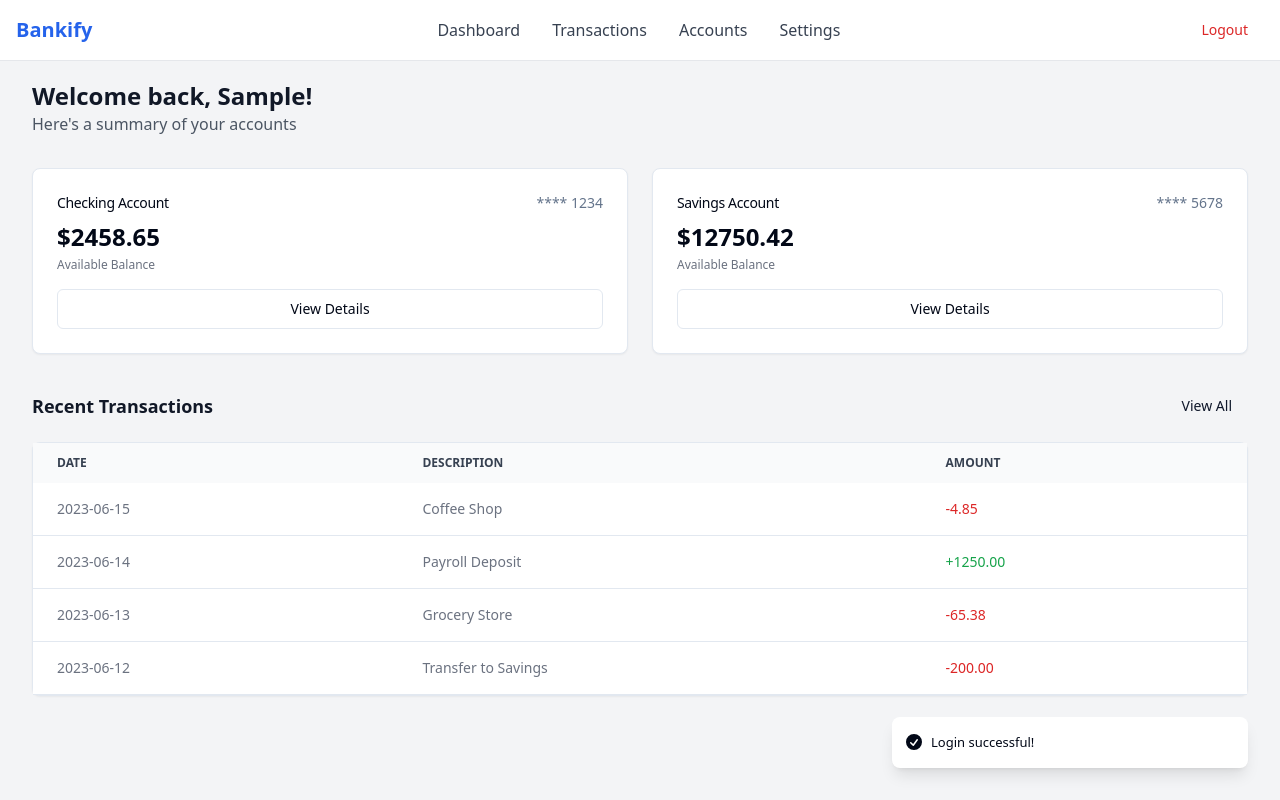
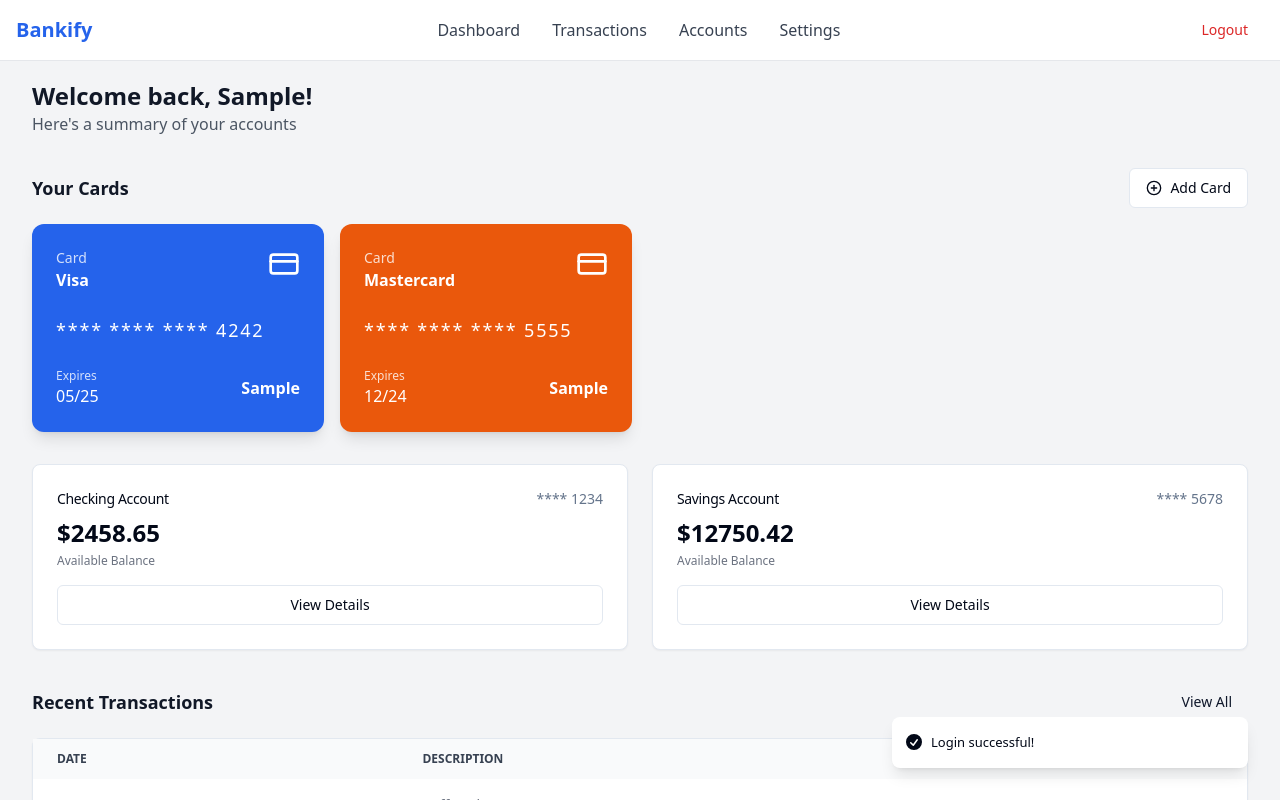
Before and after one commit to Sakshijazz/Konnekt-Frontend, a React (Vite) app: page /login in a window 1280 px wide. Both pictures are taken after typing "Sample", "Sample123" into the empty fields and a click on the button "Login". Shown: the top 800 px of the page. Built offline with nearby package versions, Linux system fonts and the light colour scheme.

Commit message:
Fix error in dashboard code
Resolves an error in the dashboard code to enable feature implementation and preview.

```diff
--- a/src/pages/Dashboard.tsx
+++ b/src/pages/Dashboard.tsx
@@ -4,11 +4,18 @@ import { useNavigate } from "react-router-dom";
 import DashboardNavbar from "@/components/DashboardNavbar";
 import { Card, CardContent, CardDescription, CardHeader, CardTitle } from "@/components/ui/card";
 import { Button } from "@/components/ui/button";
+import { PlusCircle, CreditCard } from "lucide-react";
 
 // Mock data for dashboard
 const accountsData = [
   { id: 1, type: "Checking", number: "**** 1234", balance: 2458.65 },
   { id: 2, type: "Savings", number: "**** 5678", balance: 12750.42 },
+];
+
+// Mock data for cards
+const cardsData = [
+  { id: 1, type: "Visa", number: "**** **** **** 4242", expiry: "05/25", color: "bg-blue-600" },
+  { id: 2, type: "Mastercard", number: "**** **** **** 5555", expiry: "12/24", color: "bg-orange-600" },
 ];
 
 const recentTransactions = [
@@ -20,12 +27,19 @@ const recentTransactions = [
 
 const Dashboard = () => {
   const navigate = useNavigate();
+  const [cards, setCards] = useState(cardsData);
 
   // Check if user is authenticated
   useEffect(() => {
     const isAuthenticated = localStorage.getItem("isAuthenticated");
     if (!isAuthenticated) {
       navigate("/login");
+    }
+
+    // Load cards from localStorage if available
+    const savedCards = localStorage.getItem("userCards");
+    if (savedCards) {
+      setCards(JSON.parse(savedCards));
     }
   }, [navigate]);
 
@@ -42,6 +56,64 @@ const Dashboard = () => {
         <div className="mb-8">
           <h1 className="text-2xl font-bold text-gray-900">Welcome back, {username}!</h1>
           <p className="text-gray-600">Here's a summary of your accounts</p>
+        </div>
+
+        {/* Cards section */}
+        <div className="mb-8">
+          <div className="flex items-center justify-between mb-4">
+            <h2 className="text-lg font-semibold text-gray-900">Your Cards</h2>
+            <Button
+              variant="outline"
+              className="flex items-center gap-2"
+              onClick={() => navigate("/add-card")}
+            >
+              <PlusCircle size={16} />
+              Add Card
+            </Button>
+          </div>
+
+          <div className="grid gap-4 grid-cols-1 md:grid-cols-2 lg:grid-cols-3 xl:grid-cols-4">
+            {cards.map((card) => (
+              <div
+                key={card.id}
+                className={`${card.color} rounded-xl p-6 text-white shadow-lg transform transition-transform hover:scale-105`}
+              >
+                <div className="flex justify-between items-start mb-6">
+                  <div>
+                    <p className="text-sm opacity-80">Card</p>
+                    <p className="font-bold">{card.type}</p>
+                  </div>
+                  <CreditCard className="h-8 w-8" />
+                </div>
+                <div className="mb-6">
+                  <p className="text-lg tracking-widest">{card.number}</p>
+                </div>
+                <div className="flex justify-between items-center">
+                  <div>
+                    <p className="text-xs opacity-80">Expires</p>
+                    <p>{card.expiry}</p>
+                  </div>
+                  <div>
+                    <p className="font-bold">{username}</p>
+                  </div>
+                </div>
+              </div>
+            ))}
+
+            {cards.length === 0 && (
+              <div className="col-span-full flex flex-col items-center justify-center bg-gray-50 rounded-xl p-8 border border-dashed border-gray-300">
+                <CreditCard className="h-12 w-12 text-gray-400 mb-3" />
+                <p className="text-gray-500 mb-4">You don't have any cards yet</p>
+                <Button
+                  onClick={() => navigate("/add-card")}
+                  className="flex items-center gap-2"
+                >
+                  <PlusCircle size={16} />
+                  Add Your First Card
+                </Button>
+              </div>
+            )}
+          </div>
         </div>
 
         {/* Accounts overview */}
```
